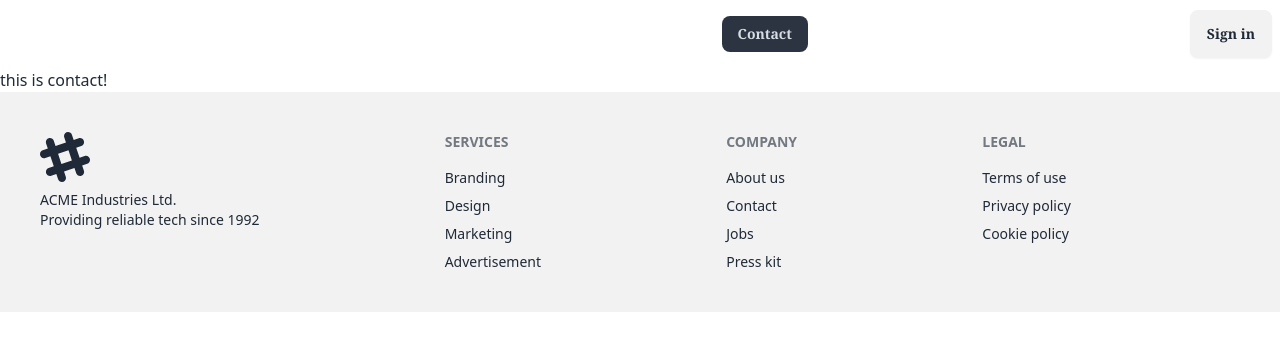
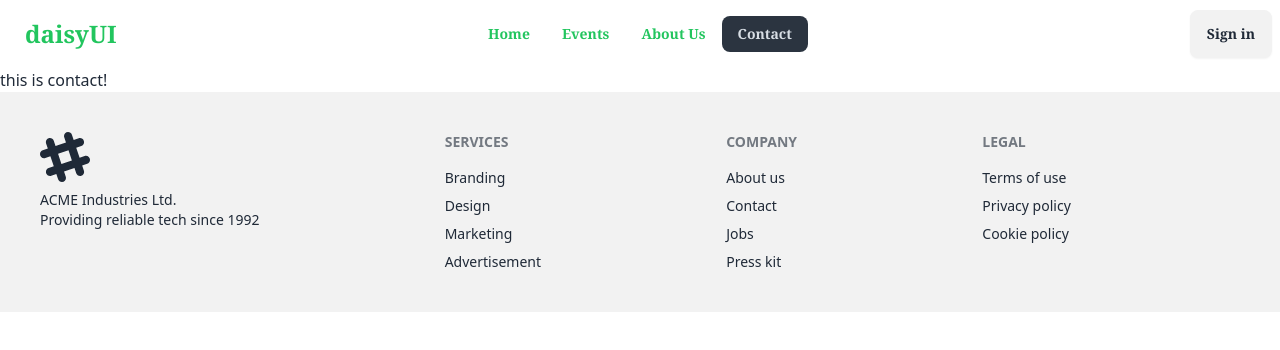
Before and after one commit to mizanor21/Event-Management, a React (Vite) app: page /contact in a window 1280 px wide. Shown: the top 350 px of the page. Built offline with nearby package versions, Linux system fonts and the light colour scheme; no server answers.

Commit message:
navbar part polishing

```diff
--- a/src/components/Shared/Navbar.jsx
+++ b/src/components/Shared/Navbar.jsx
@@ -38,13 +38,15 @@ const Navbar = () => {
       navbar.classList.add(
         "bg-gradient-to-r",
         "from-orange-400",
-        "to-orange-600"
+        "to-orange-600",
+        "text-white"
       );
     } else {
       navbar.classList.remove(
         "bg-gradient-to-r",
         "from-orange-400",
-        "to-orange-600"
+        "to-orange-600",
+        "text-white"
       );
     }
   };
@@ -54,7 +56,7 @@ const Navbar = () => {
     return () => window.removeEventListener("scroll", handleScroll);
   }, []); // Empty dependency array to run the effect only once
   return (
-    <div className="sticky top-0 z-50  font-bold font-serif text-white">
+    <div className="sticky top-0 z-50  font-bold font-serif text-green-500">
       <div
         className="navbar container mx-auto sm:rounded-xl"
         onScroll={handleScroll}
```
